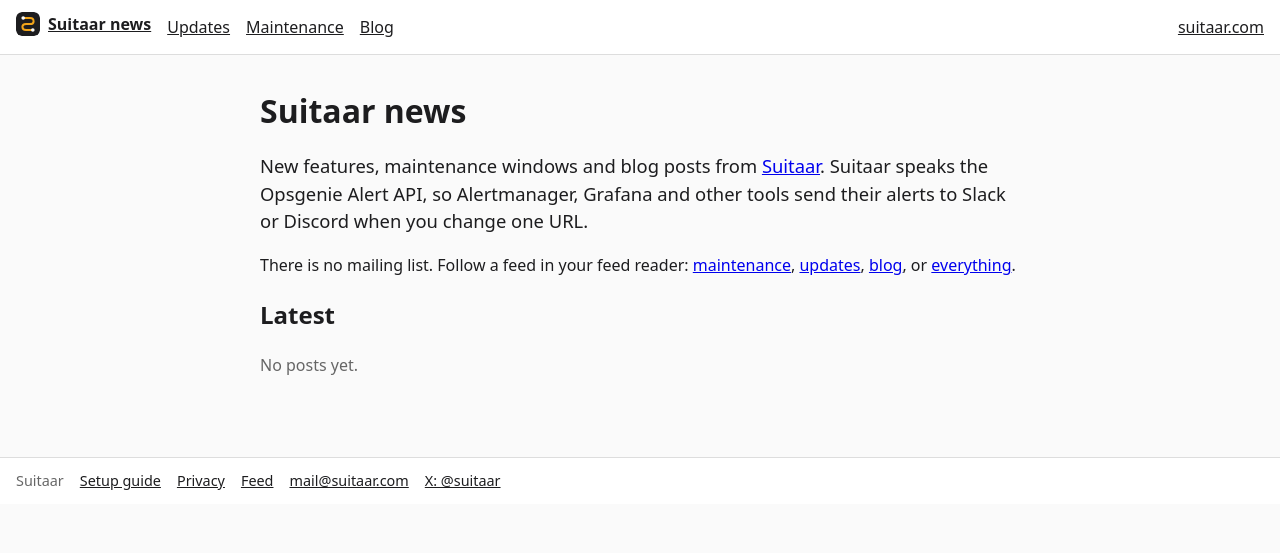
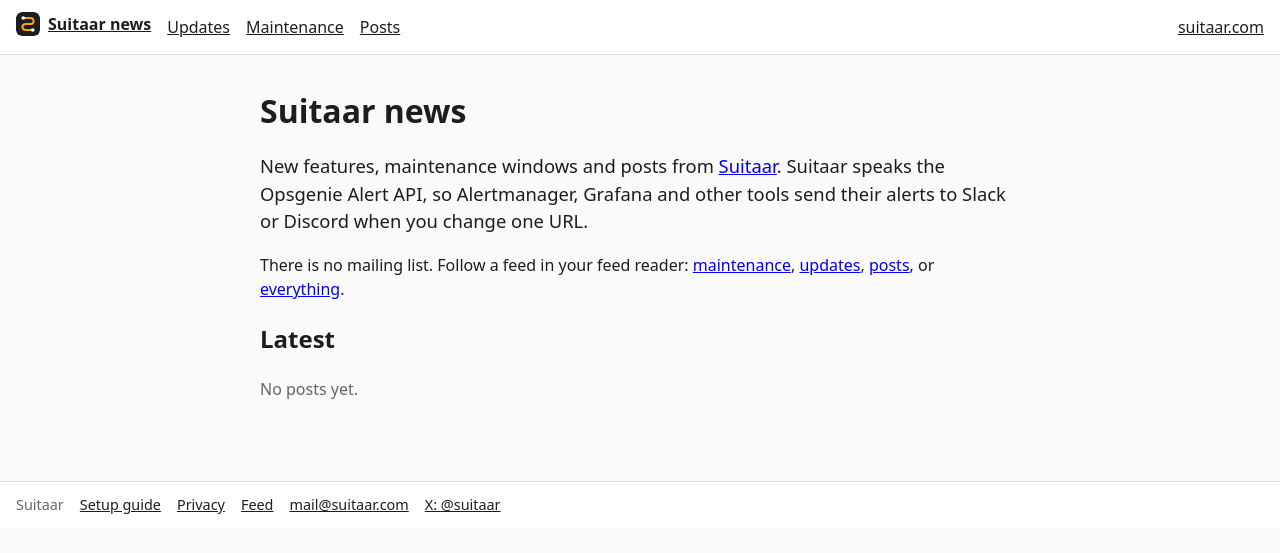
Before and after one commit to Suitaar/news, a Jekyll site: the page built from index.html, in a window 1280 px wide. Shown: the top 553 px of the page. Built offline with Jekyll 4.4.1, drawn with Linux system fonts in a browser that asks for light colours.

Commit message:
refactor: rename the blog category to posts

```diff
--- a/_config.yml
+++ b/_config.yml
@@ -1,5 +1,5 @@
 title: Suitaar news
-description: Updates, maintenance windows and blog posts from Suitaar, the alert router that keeps your Opsgenie alerts in Slack and Discord.
+description: Updates, maintenance windows and posts from Suitaar, the alert router that keeps your Opsgenie alerts in Slack and Discord.
 url: https://news.suitaar.com
 lang: en
 timezone: UTC
@@ -16,7 +16,7 @@ feed:
   categories:
     - updates
     - maintenance
-    - blog
+    - posts
 
 twitter:
   username: suitaar
--- a/_layouts/default.html
+++ b/_layouts/default.html
@@ -14,7 +14,7 @@
     <strong><a class="brand" href="{{ '/' | relative_url }}"><img class="mark" src="{{ '/assets/favicon.svg' | relative_url }}" width="24" height="24" alt="">Suitaar news</a></strong>
     <a href="{{ '/updates/' | relative_url }}">Updates</a>
     <a href="{{ '/maintenance/' | relative_url }}">Maintenance</a>
-    <a href="{{ '/blog/' | relative_url }}">Blog</a>
+    <a href="{{ '/posts/' | relative_url }}">Posts</a>
     <a class="right" href="https://suitaar.com/">suitaar.com</a>
   </header>
   <main>
--- a/index.html
+++ b/index.html
@@ -1,14 +1,14 @@
 ---
 layout: default
 title: Suitaar news
-description: Updates, maintenance windows and blog posts from Suitaar, the alert router that keeps your Opsgenie alerts in Slack and Discord.
+description: Updates, maintenance windows and posts from Suitaar, the alert router that keeps your Opsgenie alerts in Slack and Discord.
 ---
 <h1>Suitaar news</h1>
-<p class="lead">New features, maintenance windows and blog posts from <a href="https://suitaar.com/">Suitaar</a>. Suitaar speaks the Opsgenie Alert API, so Alertmanager, Grafana and other tools send their alerts to Slack or Discord when you change one URL.</p>
+<p class="lead">New features, maintenance windows and posts from <a href="https://suitaar.com/">Suitaar</a>. Suitaar speaks the Opsgenie Alert API, so Alertmanager, Grafana and other tools send their alerts to Slack or Discord when you change one URL.</p>
 <p>There is no mailing list. Follow a feed in your feed reader:
   <a href="{{ '/feed/maintenance.xml' | relative_url }}">maintenance</a>,
   <a href="{{ '/feed/updates.xml' | relative_url }}">updates</a>,
-  <a href="{{ '/feed/blog.xml' | relative_url }}">blog</a>, or
+  <a href="{{ '/feed/posts.xml' | relative_url }}">posts</a>, or
   <a href="{{ '/feed.xml' | relative_url }}">everything</a>.</p>
 
 <h2>Latest</h2>
--- a/blog/index.html
+++ b/posts/index.html
@@ -1,7 +1,7 @@
 ---
 layout: category
-title: Blog
-category: blog
+title: Posts
+category: posts
 description: How to move alerts off Opsgenie, and what we learn building Suitaar.
 ---
 <p>How to move alerts off Opsgenie, and what we learn building Suitaar.</p>
```
Also changed, not shown: README.md.
